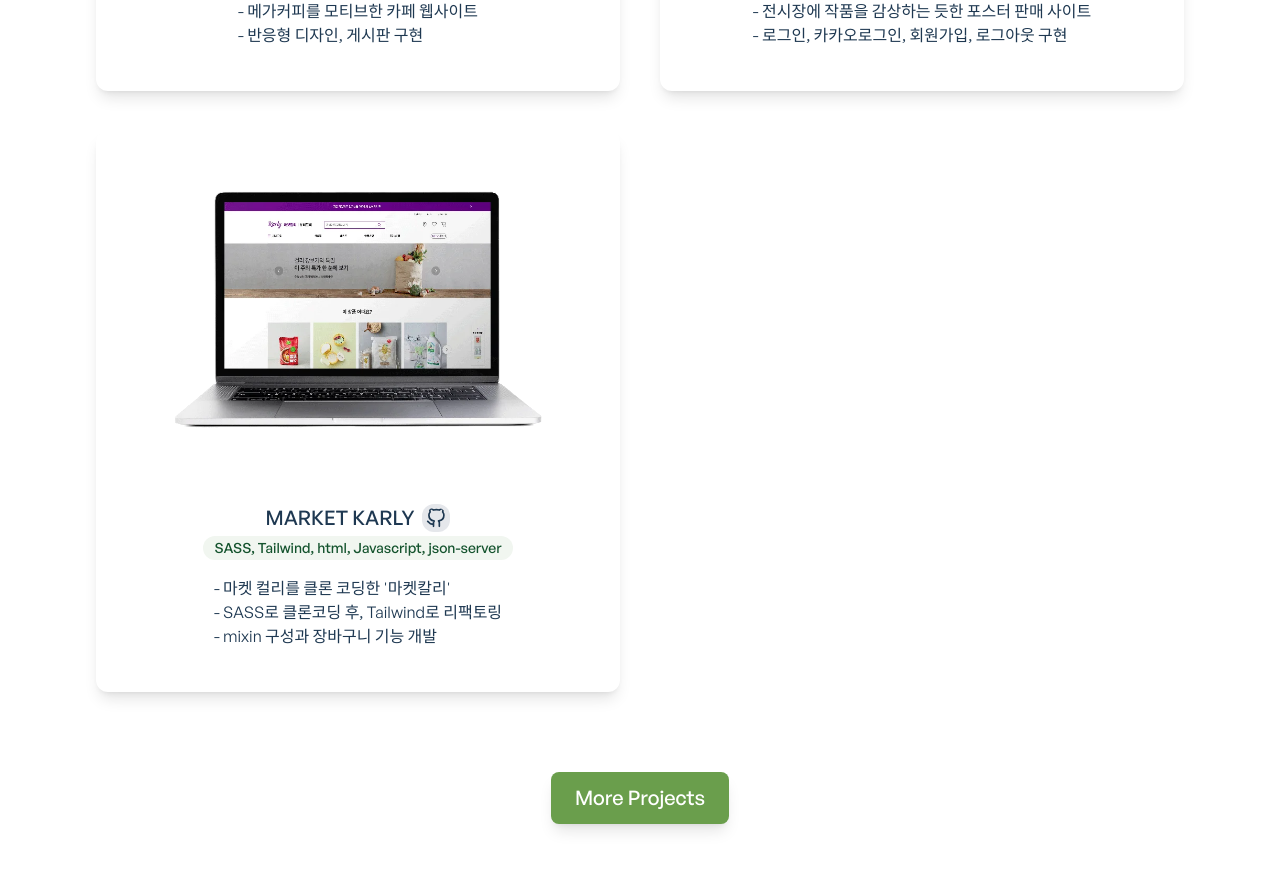
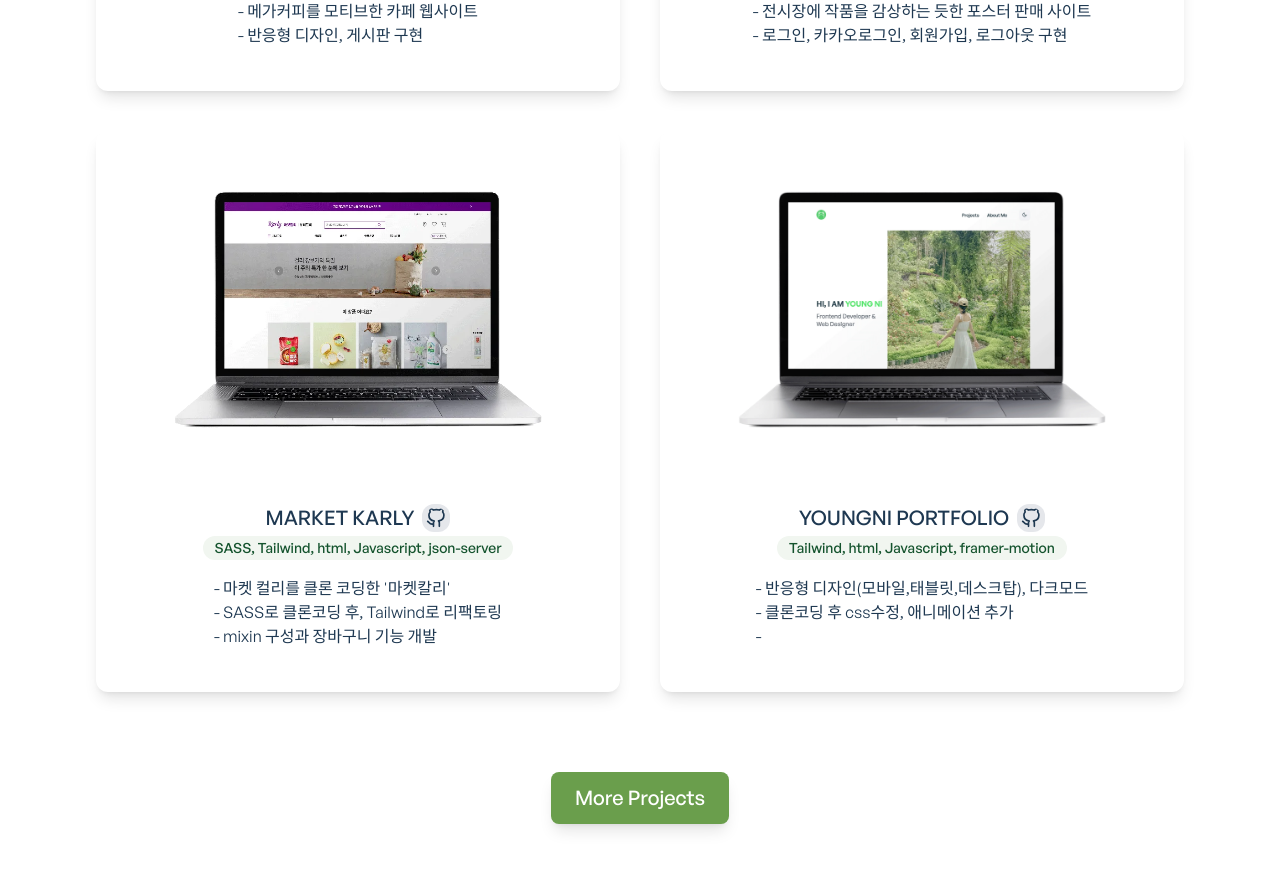
Before and after one commit to youngniiiiii/portfolio-react, a React (Vite) app: page /projects in a window 1280 px wide. Shown: the part 940-1809 px from the top of the page. Built offline with nearby package versions, Linux system fonts and the light colour scheme.

Commit message:
feat : port-4추가

```diff
--- a/src/data/projects.js
+++ b/src/data/projects.js
@@ -2,6 +2,7 @@
 import project1 from '@/assets/images/project-front/port-1.webp';
 import project2 from '@/assets/images/project-front/port-2.webp';
 import project3 from '@/assets/images/project-front/port-3.webp';
+import project4 from '@/assets/images/project-front/port-4.webp';
 
 export const projectsData = [
   {
@@ -40,4 +41,16 @@
     github: 'https://github.com/youngniiiiii/sayho-karly',
     alt: '프로젝트',
   },
+  {
+    id: 3,
+    title: 'YOUNGNI PORTFOLIO',
+    img: project4,
+    href: 'https://portfolio-youngni.vercel.app/',
+    intro: '반응형 디자인(모바일,태블릿,데스크탑), 다크모드 ',
+    details: '클론코딩 후 css수정, 애니메이션 추가',
+    description: '-',
+    technologies: 'Tailwind, html, Javascript, framer-motion',
+    github: 'https://github.com/youngniiiiii/',
+    alt: '프로젝트',
+  },
 ];
```
Also changed, not shown: src/assets/images/project-front/port-4.webp (added).
